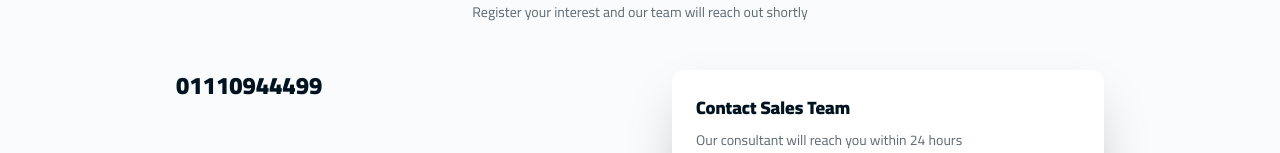
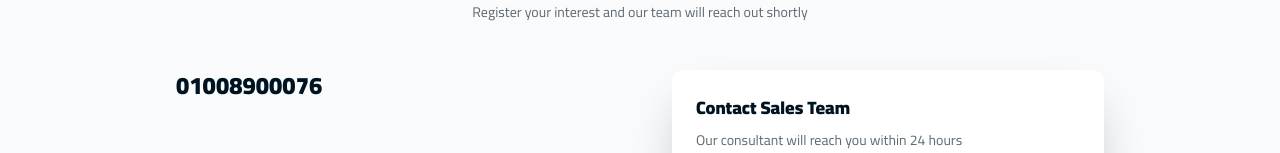
Before and after one commit to hadyaa552-debug/MV-Mekkawy, a Next.js app: page / in a window 1280 px wide. Shown: the part 4876-5029 px from the top of the page. Built offline with nearby package versions, Linux system fonts and the light colour scheme.

Commit message:
Update page.tsx

```diff
--- a/app/page.tsx
+++ b/app/page.tsx
@@ -15,7 +15,7 @@ import { useLang } from "@/lib/lang-context"
 function ContactSection() {
   const { lang } = useLang()
   const isAr = lang === "ar"
-  const phone = "+201110944499"
+  const phone = "+201008900076"
 
   return (
     <section id="contact" className="py-24 bg-muted/30" dir={isAr ? "rtl" : "ltr"}>
@@ -27,7 +27,7 @@ function ContactSection() {
         </div>
         <div className="grid lg:grid-cols-2 gap-16 items-start">
           <div>
-            <a href={`tel:${phone}`} className="text-2xl font-black text-foreground hover:text-primary block mb-8" dir="ltr">01110944499</a>
+            <a href={`tel:${phone}`} className="text-2xl font-black text-foreground hover:text-primary block mb-8" dir="ltr">01008900076</a>
             <div className="space-y-0">
               {[
                 { en: "iCity New Cairo", ar: "iCity القاهرة الجديدة", locEn: "Fifth Settlement • Ring Road", locAr: "التجمع الخامس • Ring Road" },
```
